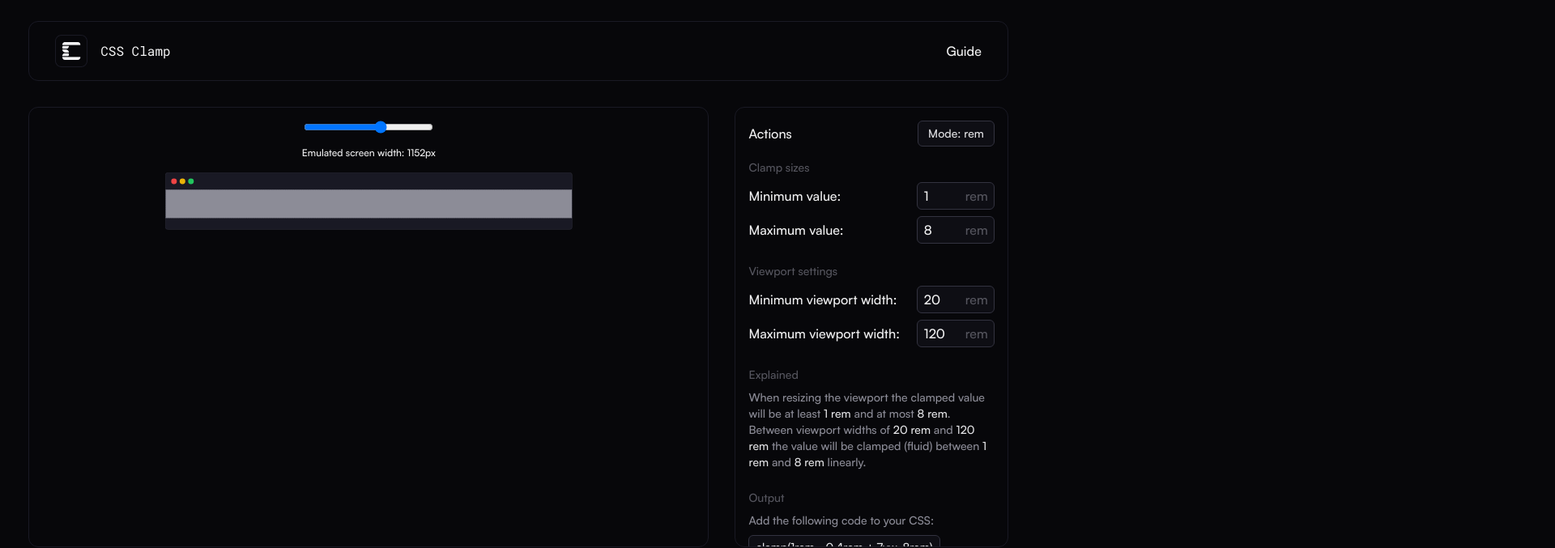
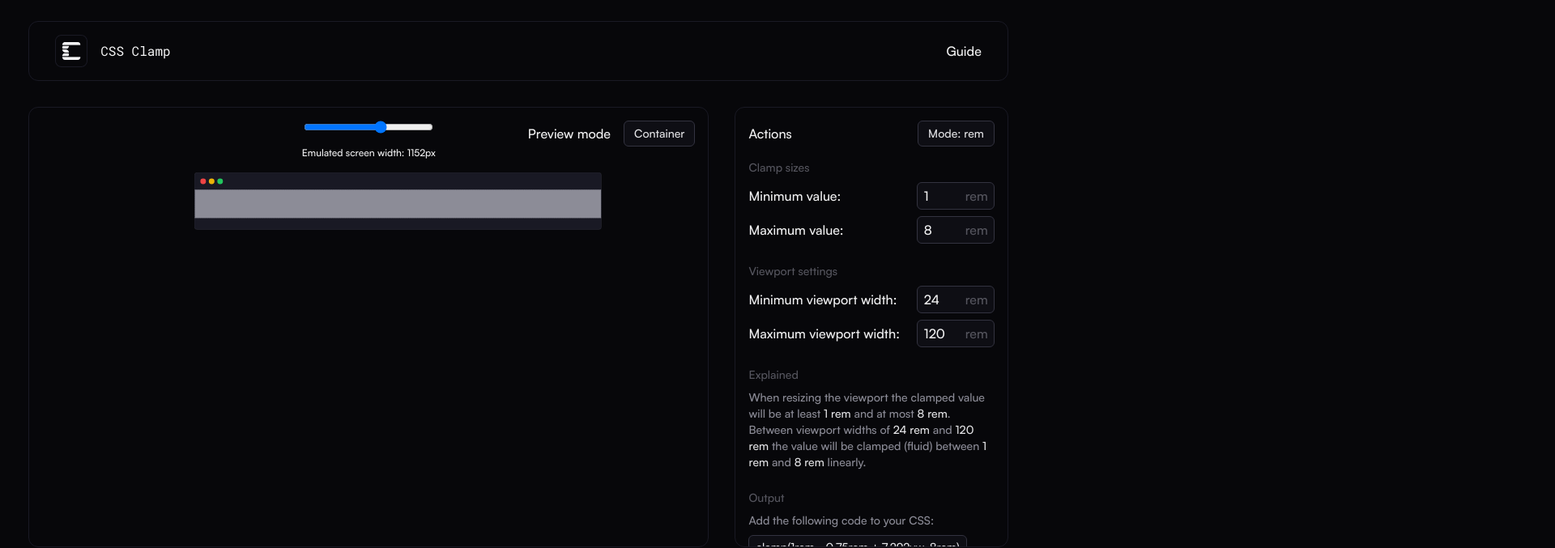
Before and after one commit to Willem-Jaap/cssclamp, a Next.js app: page / in a window 1280 px wide. Shown: the top 677 px of the page at 81% size, 1920 px wide, since content can reach past the window. Built offline with nearby package versions, Linux system fonts and the light colour scheme.

Commit message:
feat: add preview mode selector

```diff
--- a/src/components/misc/preview.tsx
+++ b/src/components/misc/preview.tsx
@@ -4,8 +4,19 @@ import { useEffect, useRef, useState, type ChangeEvent } from 'react';
 import { animated, useSpring } from '@react-spring/web';
 import { useFormContext } from 'react-hook-form';
 
-import { type Settings } from '~/hooks/useSettings';
+import {
+    DropdownMenu,
+    DropdownMenuContent,
+    DropdownMenuLabel,
+    DropdownMenuRadioGroup,
+    DropdownMenuRadioItem,
+    DropdownMenuSeparator,
+    DropdownMenuTrigger,
+} from '~/components/ui/dropdown-menu';
+import useSettings, { type PreviewMode, type Settings } from '~/hooks/useSettings';
 import cn from '~/utils/cn';
+
+import { Button } from '../ui/button';
 
 const Clamped = () => {
     const { watch } = useFormContext<Settings>();
@@ -25,6 +36,7 @@ const Preview = () => {
     const previewRef = useRef<HTMLDivElement>(null);
     const screenContainerRef = useRef<HTMLDivElement>(null);
     const screenRef = useRef<HTMLDivElement>(null);
+    const { watch, setValue } = useSettings();
     const [currentPercentage, setCurrentPercentage] = useState<number>(60);
     const [{ width }, api] = useSpring(() => ({
         width: 60,
@@ -70,9 +82,10 @@ const Preview = () => {
         };
     }, []);
 
+    console.log(watch());
     return (
         <div
-            className="flex min-h-[50vh] flex-col items-center overflow-hidden py-4"
+            className="relative flex min-h-[50vh] flex-col items-center overflow-hidden py-4"
             ref={previewRef}>
             <input
                 className="mx-auto mb-4 w-40"
@@ -83,6 +96,28 @@ const Preview = () => {
                 defaultValue="60"
                 onChange={onChange}
             />
+            <div className="absolute right-0 top-0 flex items-center justify-between gap-4 p-4">
+                <span className="whitespace-nowrap">Preview mode</span>
+                <DropdownMenu>
+                    <DropdownMenuTrigger asChild>
+                        <Button variant="secondary">
+                            {watch('previewMode') === 'container' ? 'Container' : 'Text'}
+                        </Button>
+                    </DropdownMenuTrigger>
+                    <DropdownMenuContent className="mr-[clamp(2rem,_1.6rem_+_2vw,_4rem)] w-56">
+                        <DropdownMenuLabel>Preview mode</DropdownMenuLabel>
+                        <DropdownMenuSeparator />
+                        <DropdownMenuRadioGroup
+                            value={watch('previewMode')}
+                            onValueChange={mode => setValue('previewMode', mode as PreviewMode)}>
+                            <DropdownMenuRadioItem value="container">
+                                Container
+                            </DropdownMenuRadioItem>
+                            <DropdownMenuRadioItem value="text">Text</DropdownMenuRadioItem>
+                        </DropdownMenuRadioGroup>
+                    </DropdownMenuContent>
+                </DropdownMenu>
+            </div>
             <div className="mx-auto mb-4 inline whitespace-nowrap text-xs 2xl:hidden">
                 Emulated screen width: {Math.round((1920 / 100) * currentPercentage)}px
             </div>
--- a/src/hooks/useSettings.ts
+++ b/src/hooks/useSettings.ts
@@ -1,6 +1,7 @@
 import { useForm } from 'react-hook-form';
 
 type Mode = 'rem' | 'px' | 'tailwind';
+type PreviewMode = 'container' | 'text';
 
 interface Settings {
     minimumValue: number;
@@ -8,6 +9,7 @@ interface Settings {
     minimumViewport: number;
     maximumViewport: number;
     mode: Mode;
+    previewMode: PreviewMode;
     clamp: string;
 }
 
@@ -16,9 +18,10 @@ const useSettings = () => {
         defaultValues: {
             minimumValue: 1,
             maximumValue: 8,
-            minimumViewport: 20,
+            minimumViewport: 24,
             maximumViewport: 120,
             mode: 'rem',
+            previewMode: 'container',
             clamp: '',
         },
     });
@@ -26,5 +29,5 @@ const useSettings = () => {
     return methods;
 };
 
-export type { Settings, Mode };
+export type { Settings, Mode, PreviewMode };
 export default useSettings;
```
